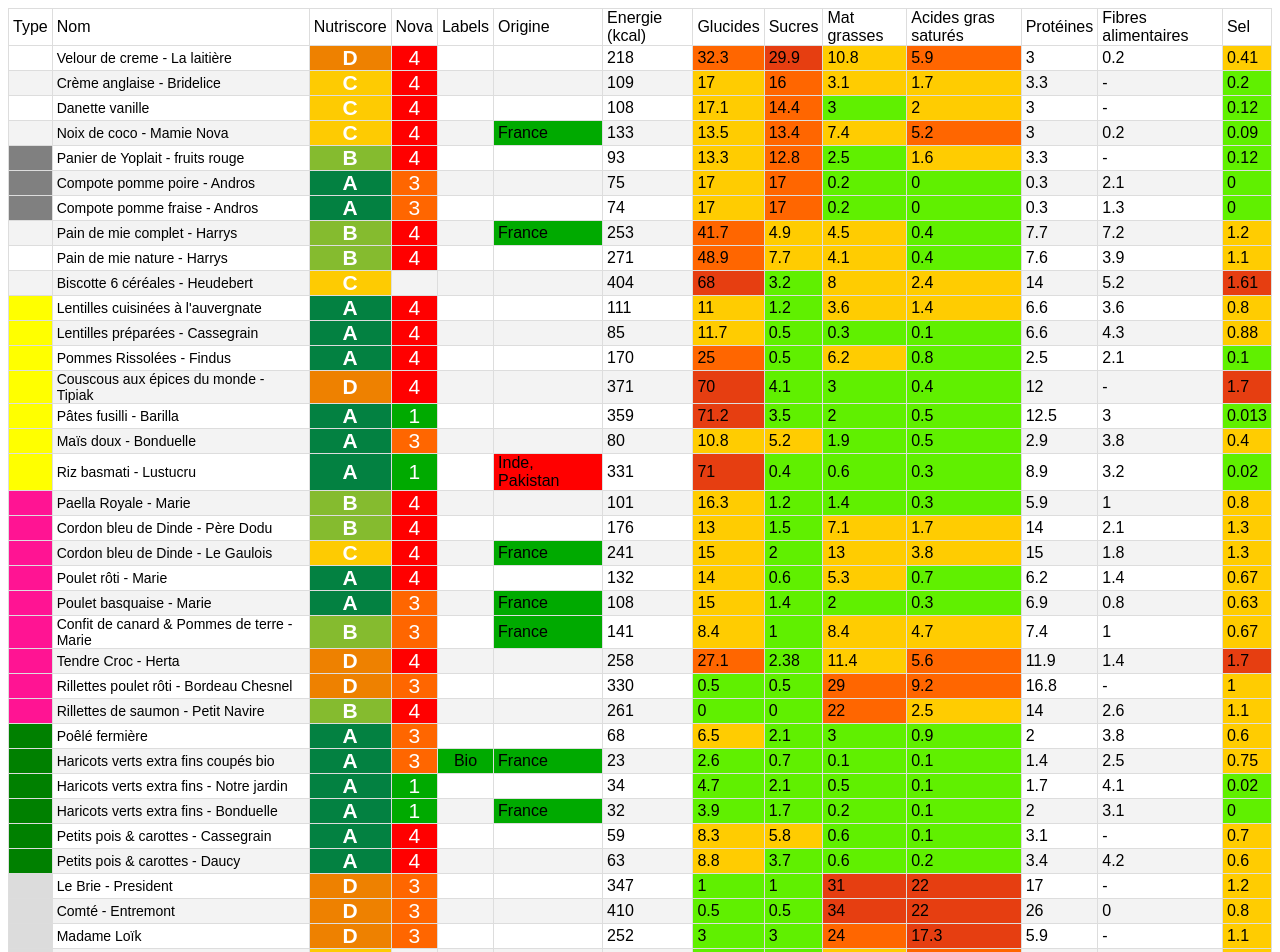
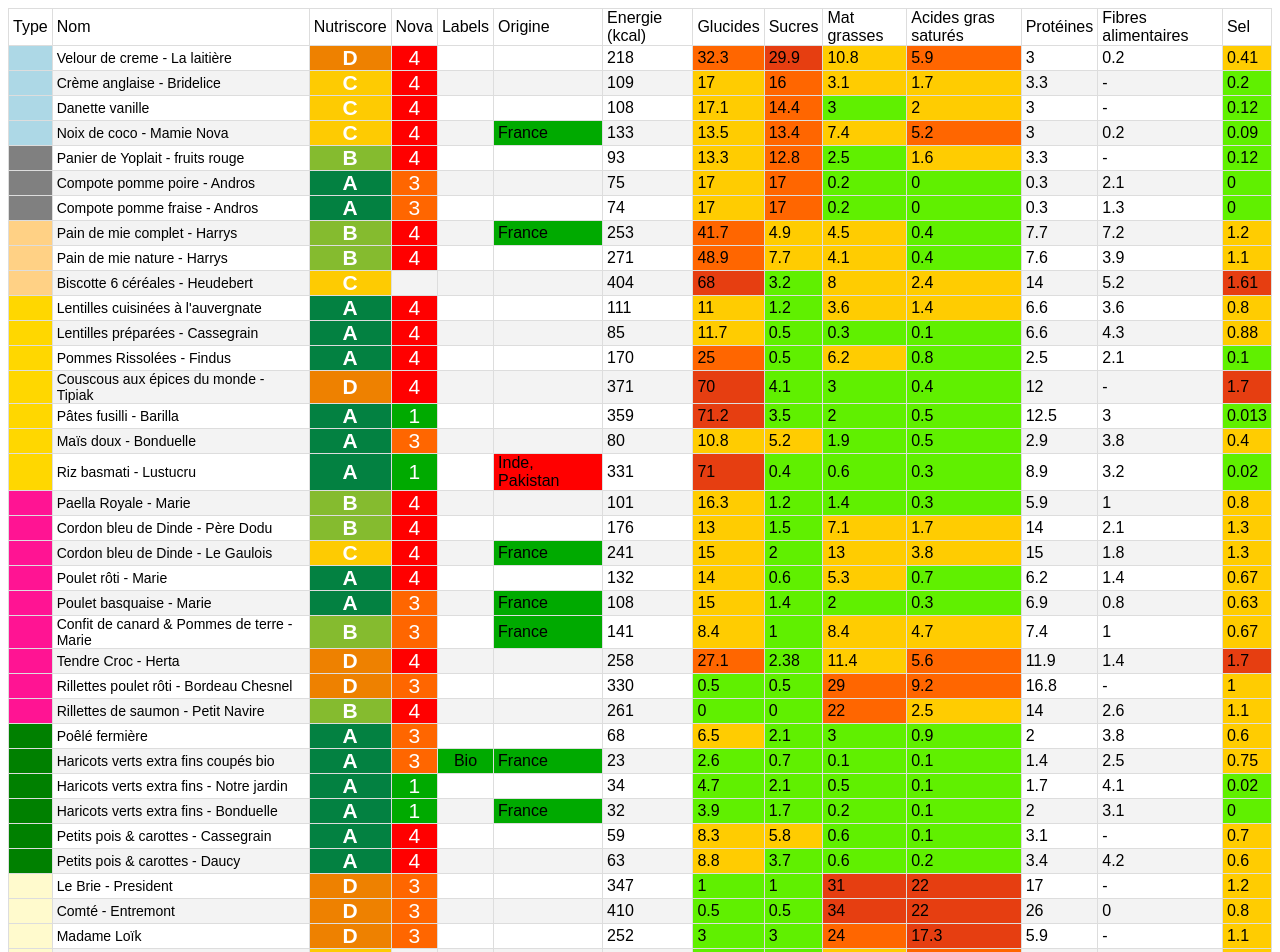
Before and after one commit to Valouleloup/nutriscore, a plain HTML site: page index.html in a window 1280 px wide. Shown: the top 952 px of the page. Drawn offline with Linux system fonts and the light colour scheme.

Commit message:
Update index

```diff
--- a/index.html
+++ b/index.html
@@ -78,21 +78,27 @@
 		if (type == "yaourt") {
 			cell.style.backgroundColor = "gray";
 		} else if (type == "fromage") {
-			cell.style.backgroundColor = "gainsboro";
+			cell.style.backgroundColor = "lemonchiffon";
 		} else if (type == "plat cuisiné") {
 			cell.style.backgroundColor = "deeppink";
 		} else if (type == "biscuits") {
-			cell.style.backgroundColor = "coral";
+			cell.style.backgroundColor = "darkorange";
 		} else if (type == "féculent") {
-			cell.style.backgroundColor = "yellow";
+			cell.style.backgroundColor = "gold";
 		} else if (type == "légumes") {
 			cell.style.backgroundColor = "green";
 		} else if (type == "viande") {
-			cell.style.backgroundColor = "brown";
+			cell.style.backgroundColor = "crimson";
 		} else if (type == "poisson") {
 			cell.style.backgroundColor = "darkturquoise";
 		} else if (type == "boisson") {
 			cell.style.backgroundColor = "red";
+		} else if (type == "pain") {
+			cell.style.backgroundColor = "#FFD185";
+		} else if (type == "apéro") {
+			cell.style.backgroundColor = "peru";
+		} else if (type == "dessert") {
+			cell.style.backgroundColor = "lightblue";
 		}
 		cell.style.maxWidth = "20px";
 		cell.title = type;
```
